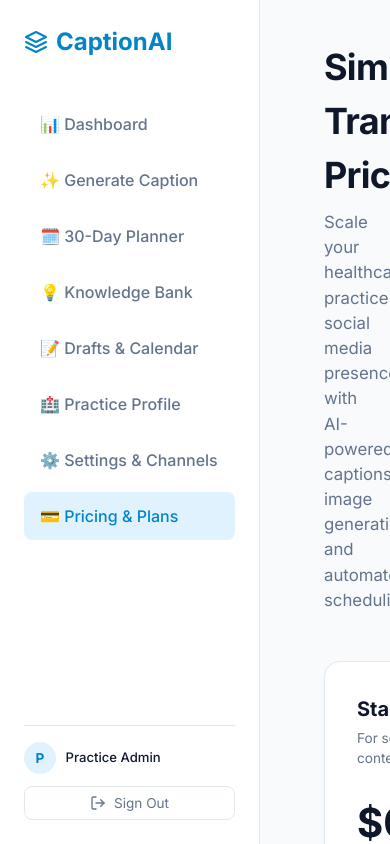
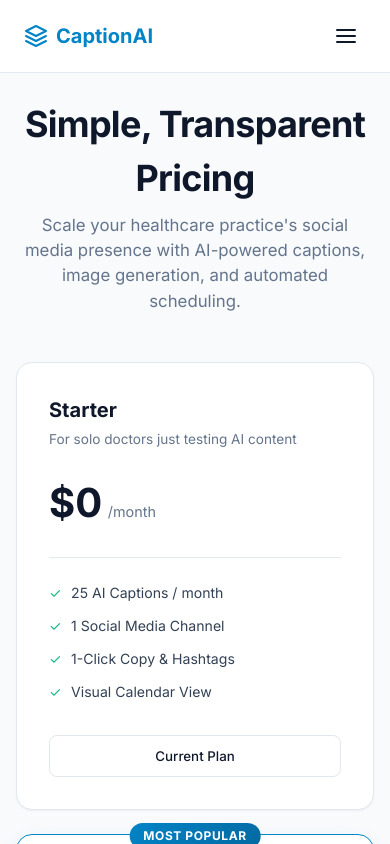
Before and after one commit to devhamzaali2414/captionai-saas, a Next.js app: page /pricing in a window 390 px wide. Shown: the top 844 px of the page. Built offline with nearby package versions, Linux system fonts and the light colour scheme; no server answers; the database is empty.

Commit message:
UI: Make sidebar and layout mobile responsive with hamburger menu

```diff
--- a/src/components/Sidebar.module.css
+++ b/src/components/Sidebar.module.css
@@ -125,3 +125,121 @@
   overflow-y: auto;
   height: 100vh;
 }
+
+/* Mobile specific elements hidden on desktop */
+.mobileHeader {
+  display: none;
+}
+
+.sidebarHeader {
+  display: none;
+}
+
+.overlay {
+  display: none;
+}
+
+/* Mobile Responsiveness */
+@media (max-width: 768px) {
+  .layout {
+    flex-direction: column;
+  }
+
+  .mobileHeader {
+    display: flex;
+    align-items: center;
+    justify-content: space-between;
+    padding: 1rem 1.5rem;
+    background-color: var(--surface);
+    border-bottom: 1px solid var(--border);
+    position: sticky;
+    top: 0;
+    z-index: 40;
+  }
+
+  .mobileHeader .logo {
+    margin-bottom: 0;
+    font-size: 1.25rem;
+  }
+
+  .menuToggle {
+    background: transparent;
+    border: none;
+    color: var(--foreground);
+    cursor: pointer;
+    display: flex;
+    align-items: center;
+    justify-content: center;
+    padding: 0.5rem;
+    border-radius: var(--radius-md);
+  }
+
+  .menuToggle:hover {
+    background-color: var(--surface-hover);
+  }
+
+  .overlay {
+    display: block;
+    position: fixed;
+    top: 0;
+    left: 0;
+    right: 0;
+    bottom: 0;
+    background-color: rgba(0, 0, 0, 0.5);
+    z-index: 45;
+    backdrop-filter: blur(2px);
+  }
+
+  .sidebar {
+    position: fixed;
+    top: 0;
+    left: -300px;
+    height: 100vh;
+    width: 280px;
+    z-index: 50;
+    transition: left 0.3s cubic-bezier(0.4, 0, 0.2, 1);
+    box-shadow: 2px 0 8px rgba(0, 0, 0, 0.1);
+  }
+
+  .sidebarOpen {
+    left: 0;
+  }
+
+  .sidebarHeader {
+    display: flex;
+    align-items: center;
+    justify-content: space-between;
+    margin-bottom: 2rem;
+  }
+
+  .sidebarHeader .logo {
+    margin-bottom: 0;
+  }
+
+  .sidebar > .logo {
+    display: none; /* Hide original logo */
+  }
+
+  .closeBtn {
+    background: transparent;
+    border: none;
+    color: var(--text-muted);
+    cursor: pointer;
+    padding: 0.5rem;
+    display: flex;
+    align-items: center;
+    justify-content: center;
+    border-radius: var(--radius-md);
+  }
+
+  .closeBtn:hover {
+    background-color: var(--surface-hover);
+    color: var(--foreground);
+  }
+
+  .main {
+    padding: 1.5rem 1rem;
+    height: auto;
+    min-height: calc(100vh - 65px);
+  }
+}
--- a/src/components/Sidebar.tsx
+++ b/src/components/Sidebar.tsx
@@ -22,6 +22,12 @@
 export default function Sidebar() {
   const pathname = usePathname();
   const [userEmail, setUserEmail] = useState<string | null>(null);
+  const [isOpen, setIsOpen] = useState(false);
+
+  // Close sidebar on route change
+  useEffect(() => {
+    setIsOpen(false);
+  }, [pathname]);
 
   // Hide sidebar on auth and public landing pages
   const isAuthPage = pathname === '/login' || pathname === '/signup' || pathname === '/landing';
@@ -50,13 +56,39 @@
   const initial = userEmail ? userEmail.charAt(0).toUpperCase() : 'P';
 
   return (
-    <aside className={styles.sidebar}>
-      <div className={styles.logo}>
-        <svg width="24" height="24" viewBox="0 0 24 24" fill="none" xmlns="http://www.w3.org/2000/svg">
-          <path d="M12 2L2 7l10 5 10-5-10-5zM2 17l10 5 10-5M2 12l10 5 10-5" stroke="currentColor" strokeWidth="2" strokeLinecap="round" strokeLinejoin="round"/>
-        </svg>
-        CaptionAI
+    <>
+      <div className={styles.mobileHeader}>
+        <div className={styles.logo}>
+          <svg width="24" height="24" viewBox="0 0 24 24" fill="none" xmlns="http://www.w3.org/2000/svg">
+            <path d="M12 2L2 7l10 5 10-5-10-5zM2 17l10 5 10-5M2 12l10 5 10-5" stroke="currentColor" strokeWidth="2" strokeLinecap="round" strokeLinejoin="round"/>
+          </svg>
+          CaptionAI
+        </div>
+        <button className={styles.menuToggle} onClick={() => setIsOpen(true)}>
+          <svg width="24" height="24" viewBox="0 0 24 24" fill="none" stroke="currentColor" strokeWidth="2">
+            <path d="M3 12h18M3 6h18M3 18h18" strokeLinecap="round" strokeLinejoin="round"/>
+          </svg>
+        </button>
       </div>
+
+      {isOpen && (
+        <div className={styles.overlay} onClick={() => setIsOpen(false)} />
+      )}
+
+      <aside className={`${styles.sidebar} ${isOpen ? styles.sidebarOpen : ''}`}>
+        <div className={styles.sidebarHeader}>
+          <div className={styles.logo}>
+            <svg width="24" height="24" viewBox="0 0 24 24" fill="none" xmlns="http://www.w3.org/2000/svg">
+              <path d="M12 2L2 7l10 5 10-5-10-5zM2 17l10 5 10-5M2 12l10 5 10-5" stroke="currentColor" strokeWidth="2" strokeLinecap="round" strokeLinejoin="round"/>
+            </svg>
+            CaptionAI
+          </div>
+          <button className={styles.closeBtn} onClick={() => setIsOpen(false)}>
+            <svg width="24" height="24" viewBox="0 0 24 24" fill="none" stroke="currentColor" strokeWidth="2">
+              <path d="M18 6L6 18M6 6l12 12" strokeLinecap="round" strokeLinejoin="round"/>
+            </svg>
+          </button>
+        </div>
 
       <ClinicSwitcher />
 
@@ -97,5 +129,6 @@
         </form>
       </div>
     </aside>
+    </>
   );
 }
```
